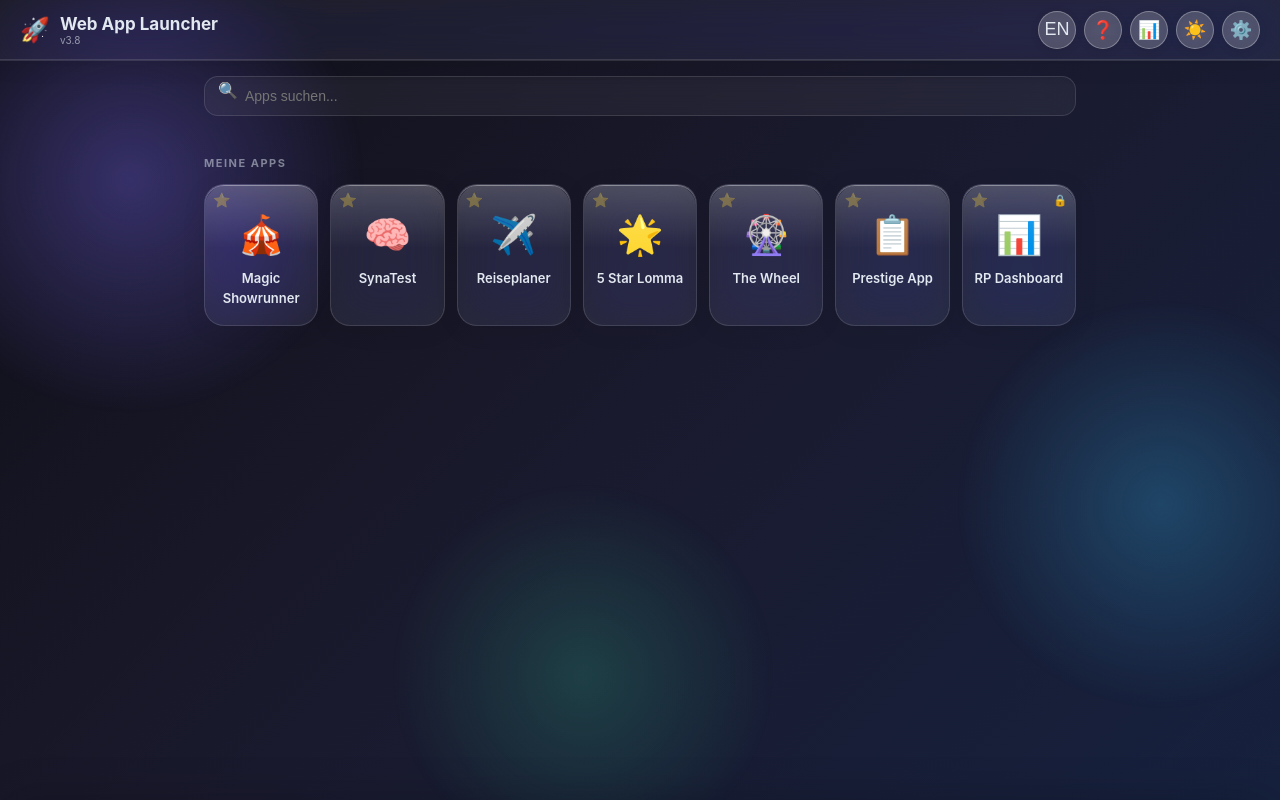
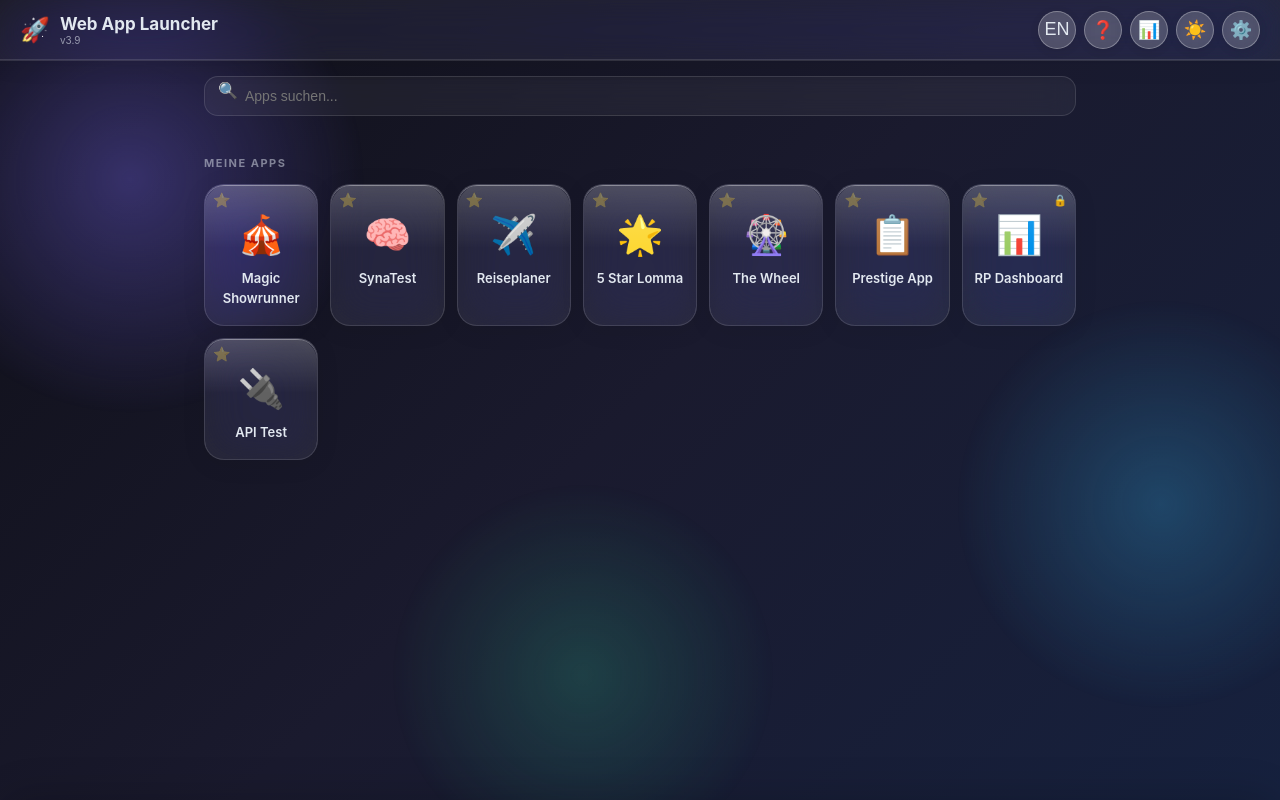
Before and after one commit to TheLomma/webappstarter, a React (Create React App) app: page / in a window 1280 px wide. Built offline with nearby package versions, Linux system fonts and the light colour scheme.

Commit message:
Update App.js
Version 3.9

```diff
--- a/src/App.js
+++ b/src/App.js
@@ -24,7 +24,7 @@ const translations = {
     namePlaceholder: "My App",
     urlPlaceholder: "https://example.com",
     emojiPlaceholder: "🌐",
-    version: "v3.8",
+    version: "v3.9",
     search: "Search apps...",
     importExport: "Import / Export",
     exportBtn: "Export JSON",
@@ -133,7 +133,7 @@ const translations = {
     namePlaceholder: "Meine App",
     urlPlaceholder: "https://beispiel.de",
     emojiPlaceholder: "🌐",
-    version: "v3.8",
+    version: "v3.9",
     search: "Apps suchen...",
     importExport: "Import / Export",
     exportBtn: "JSON exportieren",
@@ -267,6 +267,7 @@ export default function App() {
     { id: 6, name: "The Wheel", url: "https://thewheel.fun/login.php", emoji: "🎡", fav: false },
     { id: 7, name: "Prestige App", url: "https://prestige-app-zeta.vercel.app/dashboard", emoji: "📋", fav: false },
     { id: 8, name: "RP Dashboard", url: "https://rpdashboard.vercel.app", emoji: "📊", fav: false },
+    { id: 9, name: "API Test", url: "https://apitest-pi-seven.vercel.app", emoji: "🔌", fav: false },
   ];
 
   const [apps, setApps] = useState(() => {
```
